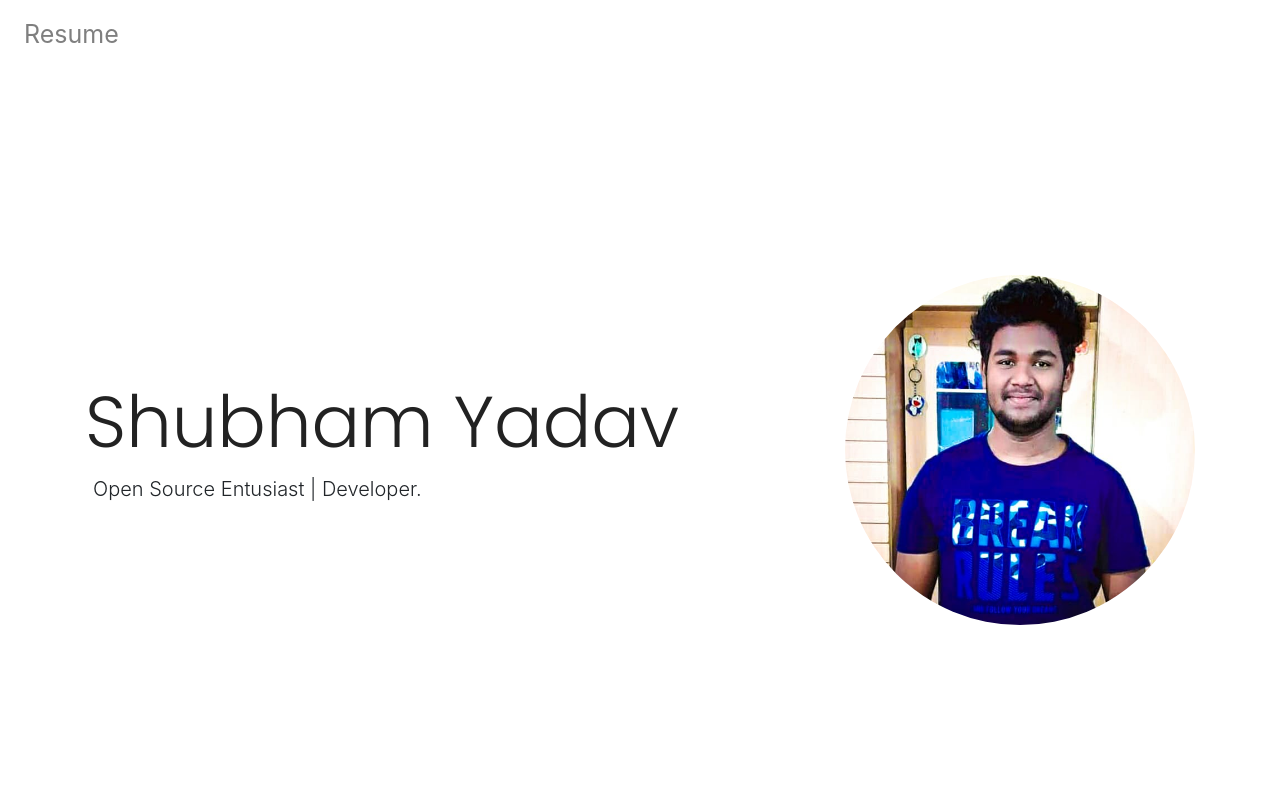
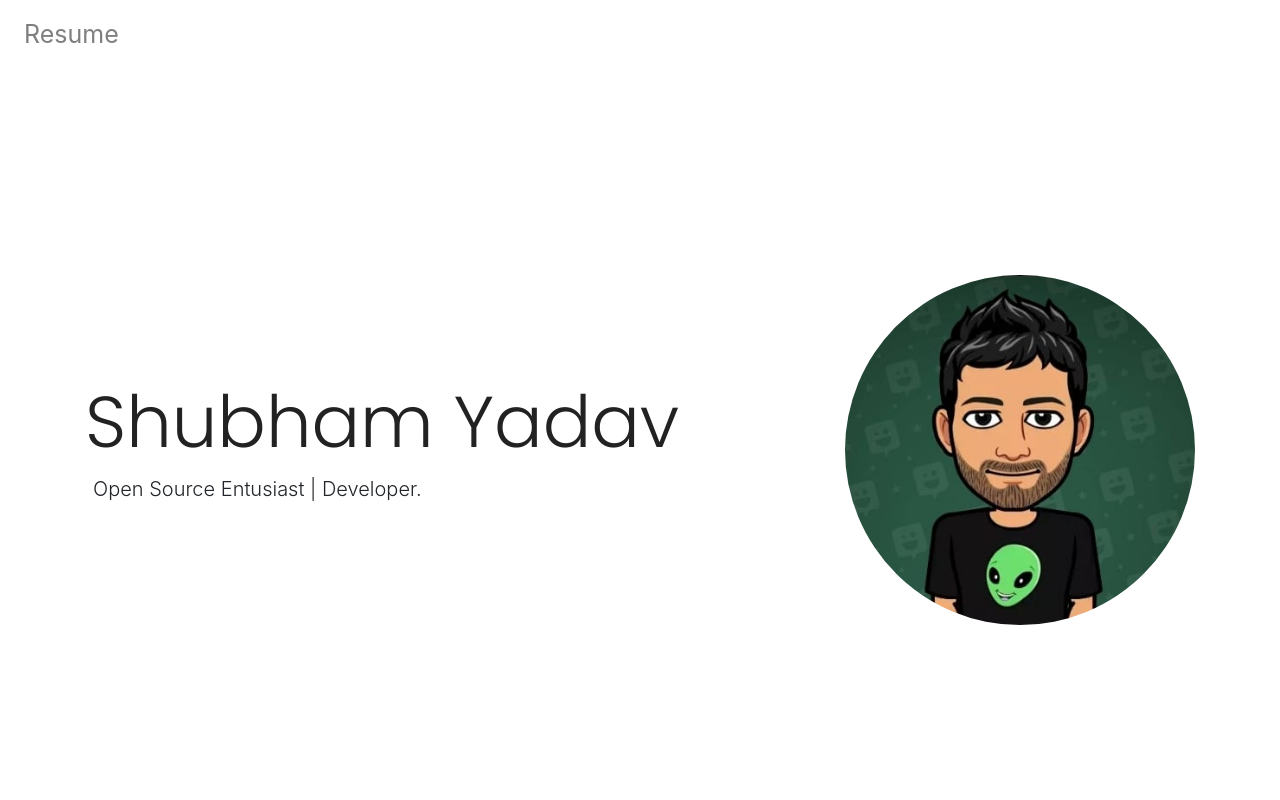
Before and after one commit to shubh22121/shubh22121.github.io, a plain HTML site: page index.html in a window 1280 px wide. Shown: the top 800 px of the page. Drawn offline with nearby package versions, Linux system fonts and the light colour scheme.

Commit message:
update profile

```diff
--- a/index.html
+++ b/index.html
@@ -36,7 +36,7 @@
                     </p>
                 </div>
                 <div class="col-lg-4 text-center my-auto pb-5 rounded-circle"><img class="img-fluid rounded-circle"
-                        src="assets/profile.jpeg"></div>
+                        src="assets/profile1.jpeg"></div>
             </div>
         </section>
 
```
